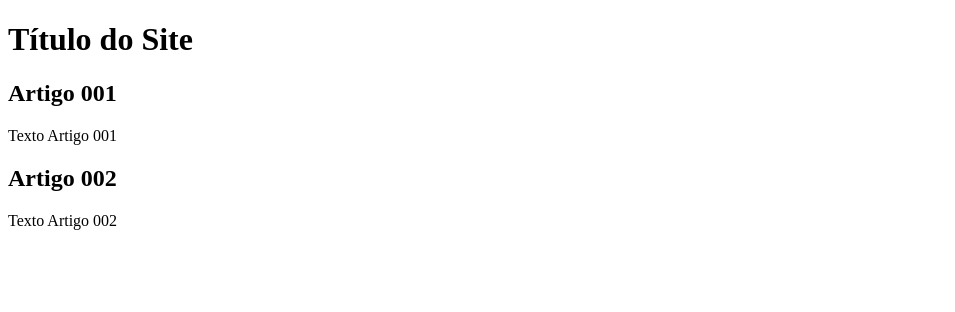
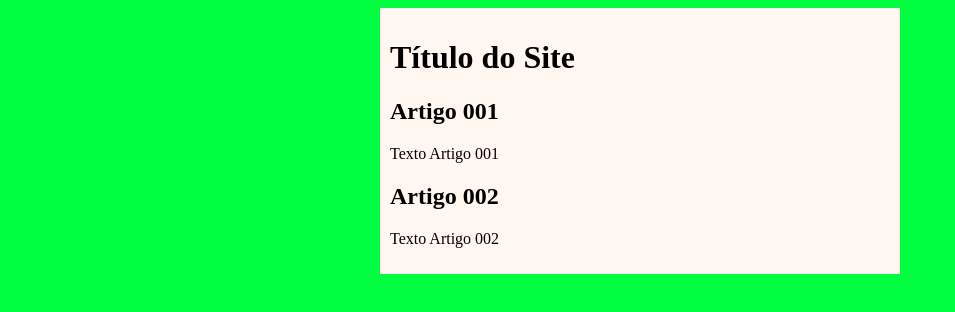
Before and after one commit to RodrigoAndrade213/projeto-site, a plain HTML site: page index.html in a window 1280 px wide. Shown: the whole page, without its empty margins (0-955 px from the left). Drawn offline with Linux system fonts and the light colour scheme.

Commit message:
iniciei o design

```diff
--- /dev/null
+++ b/estilos/style.css
@@ -0,0 +1,26 @@
+{
+    font-family: Arial, Helvetica, sans-serif;
+    font-size: 16px;
+
+
+}
+
+
+body {
+    background-color: rgb(0, 255, 64);
+
+
+
+
+}
+
+main{
+
+background-color: rgb(255, 247, 240);
+width: 500px;
+margin: auto;
+padding: 10px;
+box-shadow: 3px 3px 5px rgba(red, green, blue, alpha);
+
+
+}
--- a/index.html
+++ b/index.html
@@ -5,6 +5,7 @@
     <meta http-equiv="X-UA-Compatible" content="IE=edge">
     <meta name="viewport" content="width=device-width, initial-scale=1.0">
     <title>Título do Site</title>
+    <link rel="stylesheet" href="estilos/style.css">
 </head>
 <body>
 <main>
```
